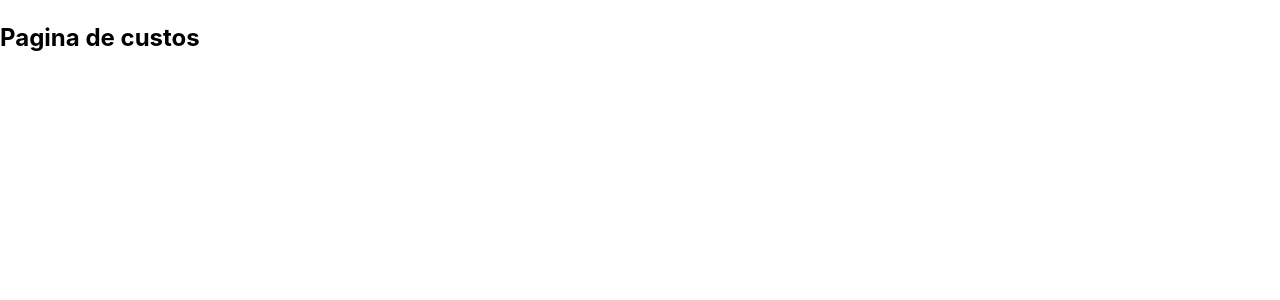
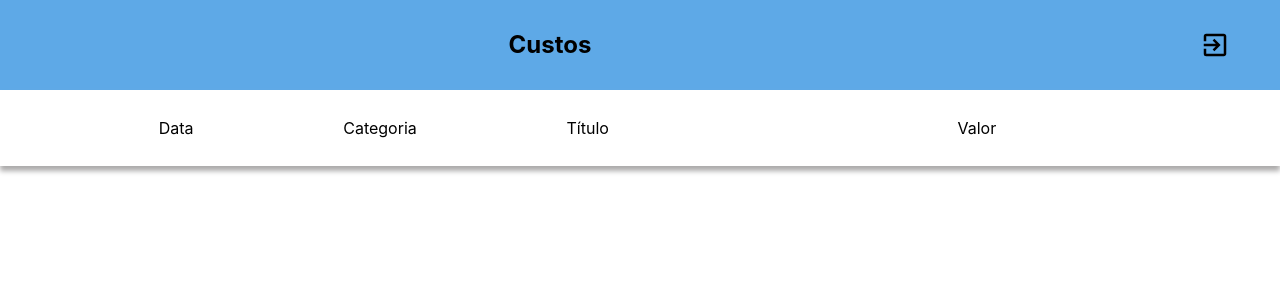
Before and after one commit to DouglasGsilva/House-Custos-Site, a React (Vite) app: page /custos in a window 1280 px wide. Shown: the top 300 px of the page. Built offline with nearby package versions, Linux system fonts and the light colour scheme.

Commit message:
tentativa do sistema de finanças

```diff
--- /dev/null
+++ b/src/Components/custosComponents/HeaderCusto.jsx
@@ -0,0 +1,18 @@
+import { useContext } from "react";
+import { UserContext } from "../../context/userContext";
+
+import "../custosComponents/HeaderCusto.css";
+import { MdOutlineExitToApp } from "react-icons/md";
+
+const HeaderCusto = () => {
+  const { user } = useContext(UserContext);
+  return (
+    <div className='custos-container'>
+      <h2 className='name-custos'>{user.name}</h2>
+      <h2 className='custos-name'>Custos</h2>
+      <MdOutlineExitToApp className='btn-exit' />
+    </div>
+  );
+};
+
+export default HeaderCusto;
--- /dev/null
+++ b/src/Components/custosComponents/TabelaArea.css
@@ -0,0 +1,15 @@
+.custos-header {
+  display: flex;
+  justify-content: space-evenly;
+  align-items: center;
+  background-color: #fff;
+  padding: 10px;
+  box-shadow: 0px 5px 5px 0px #acabab;
+}
+.center-content {
+  width: 600px;
+  display: flex;
+  justify-content: space-around;
+  align-items: center;
+  margin-left: -200px;
+}
--- /dev/null
+++ b/src/Components/custosComponents/TabelaArea.jsx
@@ -0,0 +1,20 @@
+import React from "react";
+import "../custosComponents/TabelaArea.css";
+
+const TabelaArea = () => {
+  return (
+    <>
+      {" "}
+      <div className='custos-header'>
+        <div className='center-content'>
+          <p>Data</p>
+          <p>Categoria</p>
+          <p>Título</p>
+        </div>
+        <p>Valor</p>
+      </div>
+    </>
+  );
+};
+
+export default TabelaArea;
--- a/src/Components/pages/Custos/Custos.css
+++ b/src/Components/pages/Custos/Custos.css
@@ -1,3 +1,40 @@
 .custos-container {
-  height: 100%;
+  width: 100%;
+  height: 90px;
+  display: flex;
+  justify-content: space-between;
+  align-items: center;
+  background-color: #5ea9e7;
+  margin: 0 auto;
+  padding: 0 auto;
 }
+.custos-header {
+  display: flex;
+  justify-content: space-evenly;
+  align-items: center;
+  background-color: #fff;
+  padding: 10px;
+  box-shadow: 0px 5px 5px 0px #acabab;
+}
+.center-content {
+  width: 600px;
+  display: flex;
+  justify-content: space-around;
+  align-items: center;
+  margin-left: -200px;
+}
+.name-custos {
+  margin-left: 50px;
+}
+.custos-name {
+  margin-right: 150px;
+}
+.btn-exit {
+  margin-right: 50px;
+  width: 30px;
+  height: 30px;
+  cursor: pointer;
+}
+.btn-exit:hover {
+  color: #fff;
+}
--- a/src/Components/pages/Custos/Custos.jsx
+++ b/src/Components/pages/Custos/Custos.jsx
@@ -1,24 +1,14 @@
-import { categories } from "../../../data/categories";
-import { itens } from "../../../data/itens";
-import { useEffect, useState } from "react";
-import {
-  filterListByMonth,
-  getCurrentMonth,
-} from "../../../helpers/dateFilter";
+import TabelaArea from "../../custosComponents/TabelaArea";
+import HeaderCusto from "../../custosComponents/HeaderCusto.jsx";
+
+import "./Custos.css";
 
 const Custos = () => {
-  const [list, setList] = useState(itens);
-  const [filteredList, setFilteredList] = useState([]);
-  const [currentMonth, setCurrentMonth] = useState(getCurrentMonth());
-
-  useEffect(() => {
-    setFilteredList(filterListByMonth(list, currentMonth));
-  }, [list, currentMonth]);
-
   return (
-    <div className='custos-container'>
-      <h2>Pagina de custos</h2>
-    </div>
+    <>
+      <HeaderCusto />
+      <TabelaArea />
+    </>
   );
 };
 
```
Also changed, not shown: src/Components/custosComponents/HeaderCusto.css (added).
